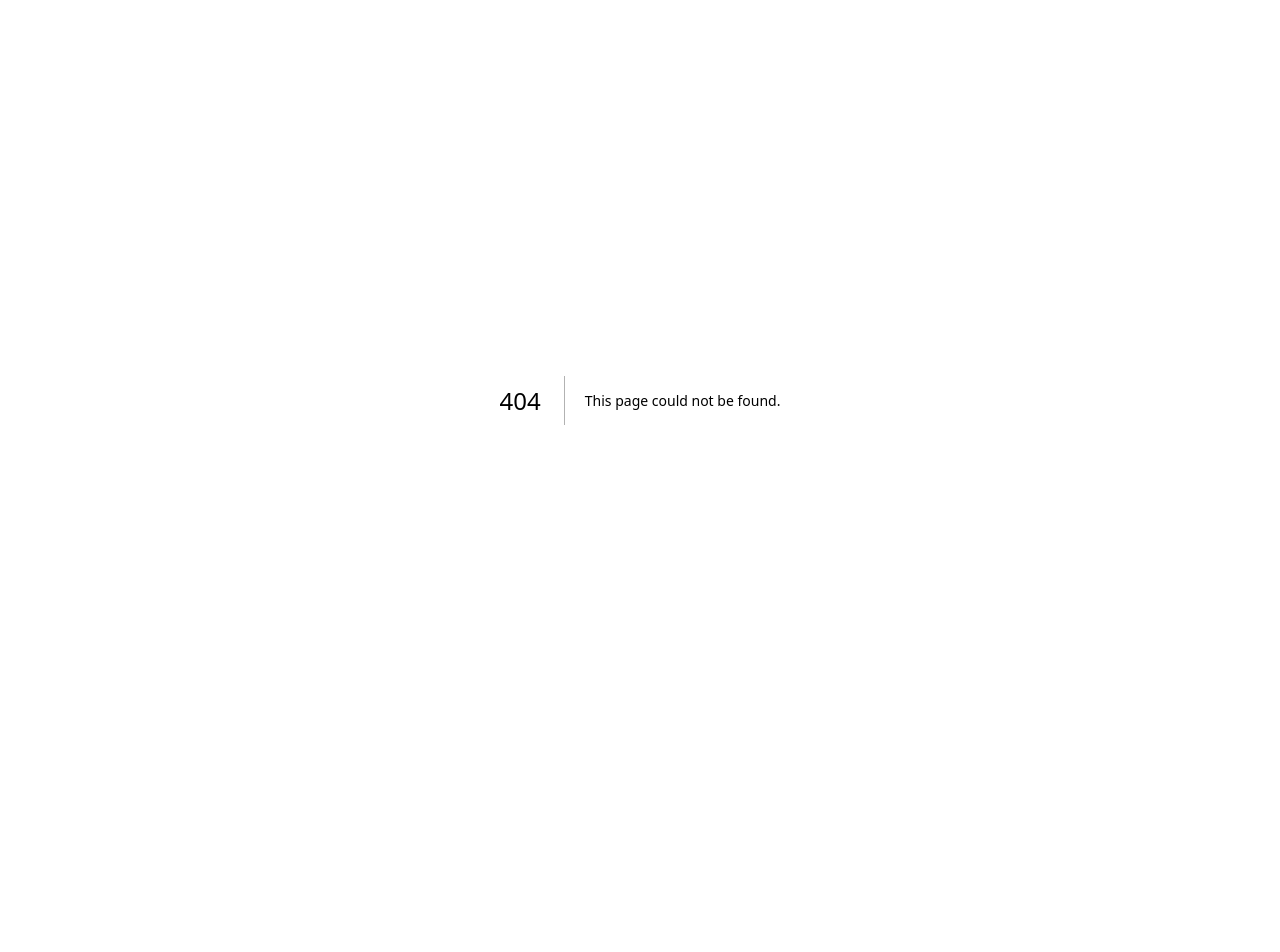
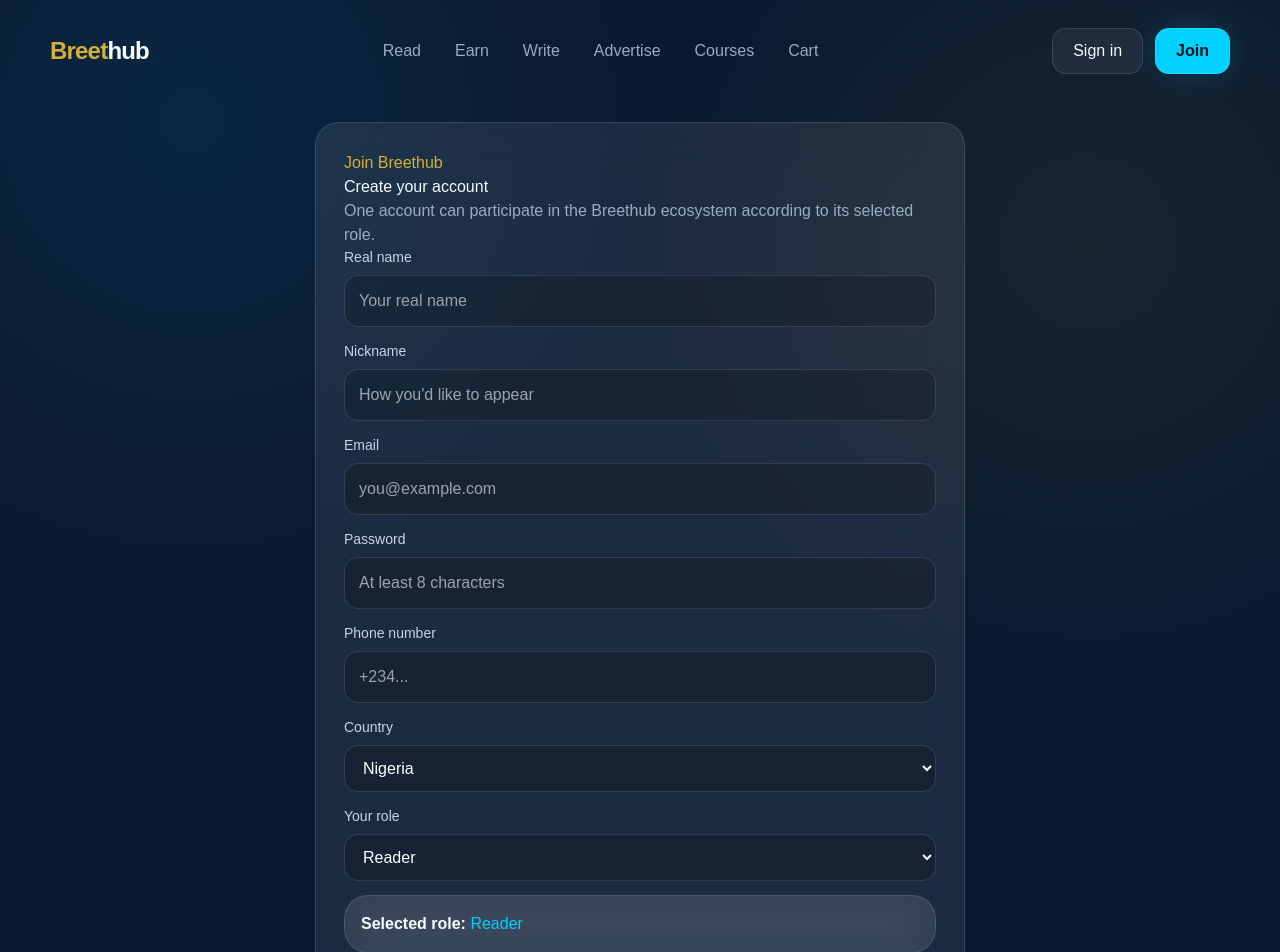
Before and after one commit to nifemiabioye59-max/Breethub, a Next.js app: page /auth/signup in a window 1280 px wide. Before the commit this address had no page. Shown: the top 952 px of the page. Before the commit the page ends 800 px from the top, so only its background shows below. Built offline with nearby package versions, Linux system fonts and the light colour scheme.

Commit message:
Add signup page with form and role selection

```diff
--- /dev/null
+++ b/app/auth/signup/page.tsx
@@ -0,0 +1,142 @@
+"use client";
+
+import Link from "next/link";
+import { Nav } from "../../../components/ui";
+import { FormEvent, useState } from "react";
+
+const countries = [
+  "Nigeria",
+  "Ghana",
+  "Kenya",
+  "United States",
+  "United Kingdom",
+  "South Africa",
+  "Canada",
+  "Other",
+];
+
+const roles = ["Reader", "Affiliate", "Writer", "Advertiser"];
+
+export default function SignupPage() {
+  const [role, setRole] = useState("Reader");
+  const [message, setMessage] = useState("");
+
+  function handleSubmit(event: FormEvent<HTMLFormElement>) {
+    event.preventDefault();
+
+    setMessage(
+      "Demo account submitted. Connect Supabase Auth to create real accounts."
+    );
+  }
+
+  return (
+    <main className="page">
+      <div className="container">
+        <Nav />
+
+        <div
+          className="glass"
+          style={{
+            maxWidth: 650,
+            margin: "30px auto",
+            padding: 28,
+          }}
+        >
+          <div className="gold">Join Breethub</div>
+
+          <h1>Create your account</h1>
+
+          <p className="muted">
+            One account can participate in the Breethub ecosystem according to
+            its selected role.
+          </p>
+
+          <form className="form" onSubmit={handleSubmit}>
+            <div className="field">
+              <label>Real name</label>
+              <input required placeholder="Your real name" />
+            </div>
+
+            <div className="field">
+              <label>Nickname</label>
+              <input required placeholder="How you'd like to appear" />
+            </div>
+
+            <div className="field">
+              <label>Email</label>
+              <input
+                type="email"
+                required
+                placeholder="you@example.com"
+              />
+            </div>
+
+            <div className="field">
+              <label>Password</label>
+              <input
+                type="password"
+                required
+                minLength={8}
+                placeholder="At least 8 characters"
+              />
+            </div>
+
+            <div className="field">
+              <label>Phone number</label>
+              <input
+                type="tel"
+                required
+                placeholder="+234..."
+              />
+            </div>
+
+            <div className="field">
+              <label>Country</label>
+
+              <select defaultValue="Nigeria">
+                {countries.map((country) => (
+                  <option key={country}>{country}</option>
+                ))}
+              </select>
+            </div>
+
+            <div className="field">
+              <label>Your role</label>
+
+              <select
+                value={role}
+                onChange={(event) => setRole(event.target.value)}
+              >
+                {roles.map((item) => (
+                  <option key={item}>{item}</option>
+                ))}
+              </select>
+            </div>
+
+            <div className="glass" style={{ padding: 16 }}>
+              <strong>Selected role: </strong>
+              <span className="cyan">{role}</span>
+            </div>
+
+            <button type="submit" className="btn btn-primary">
+              Create account
+            </button>
+          </form>
+
+          {message && (
+            <p className="muted" style={{ marginTop: 18 }}>
+              {message}
+            </p>
+          )}
+
+          <p className="muted" style={{ marginTop: 20 }}>
+            Already registered?{" "}
+            <Link href="/auth" className="cyan">
+              Sign in
+            </Link>
+          </p>
+        </div>
+      </div>
+    </main>
+  );
+}
```
